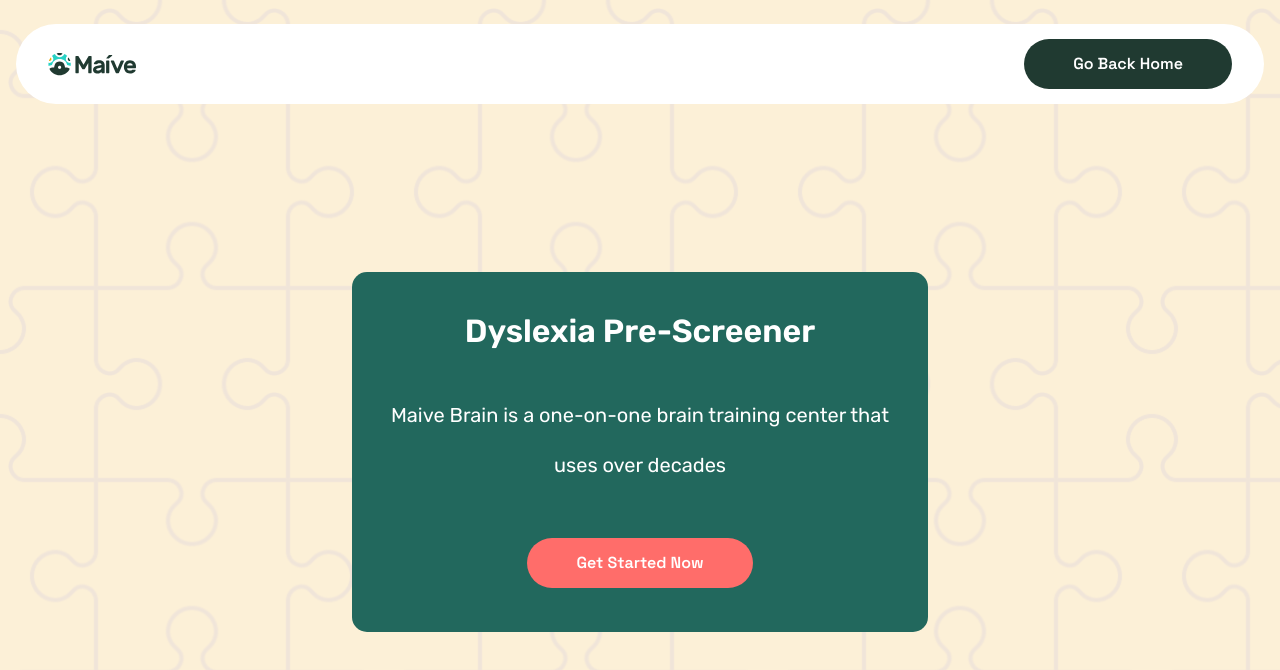
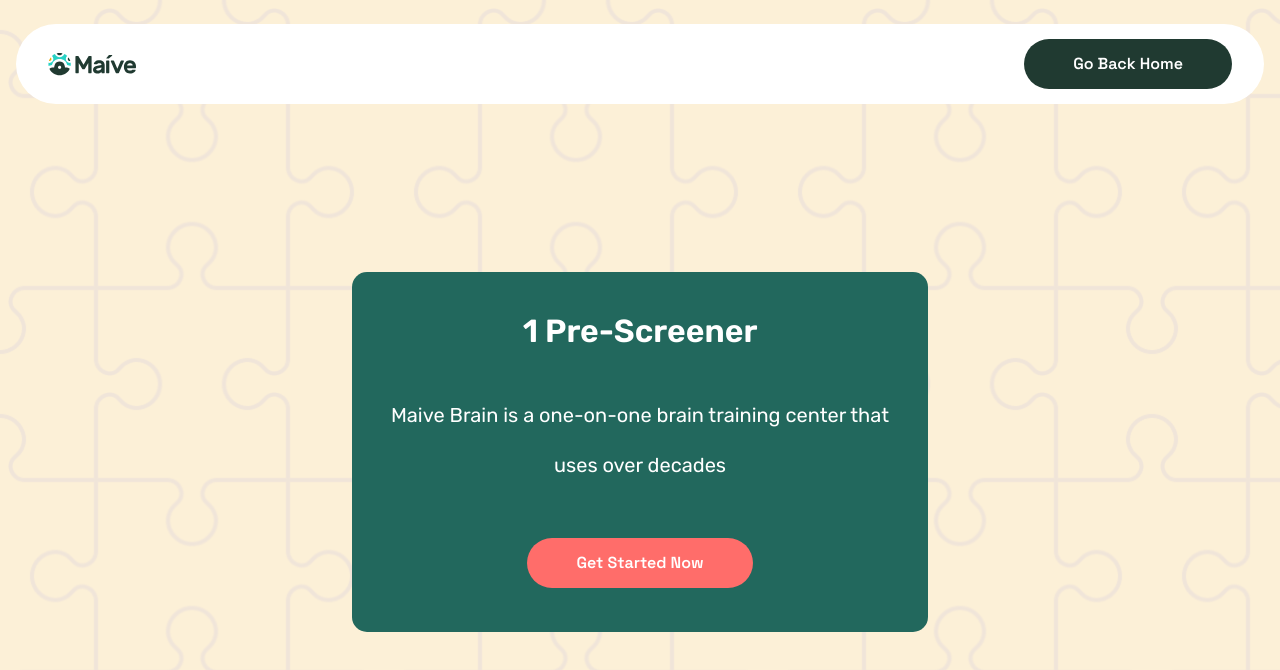
Before and after one commit to GodshieldOche/maive_brain, a Next.js app: page /training/1 in a window 1280 px wide. Shown: the top 670 px of the page. Built offline with nearby package versions, Linux system fonts and the light colour scheme.

Commit message:
[chore]: some updates 2

```diff
--- a/components/TrainingDetails/Complete.tsx
+++ b/components/TrainingDetails/Complete.tsx
@@ -1,10 +1,12 @@
 import Image from "next/image";
 import React, { useEffect } from "react";
 import SuccessGif from "../../public/success.gif";
-import { useRouter } from "next/navigation";
+import { useParams, useRouter } from "next/navigation";
 
 const Complete: React.FC<{ answers: string[] }> = ({ answers }) => {
   const router = useRouter();
+  const { id } = useParams();
+
   useEffect(() => {
     if (!answers.length) {
       return router.push("?step=0");
@@ -14,8 +16,8 @@ const Complete: React.FC<{ answers: string[] }> = ({ answers }) => {
     <div className="w-[90vw] lg:w-[41vw] rounded-[15px] flex flex-col justify-center items-center py-6 pb-12 px-9 bg-[#22685D] ">
       <Image src={SuccessGif} alt="Success gif" />
       <div className="flex flex-col gap-y-6 w-full items-center justify-center">
-        <h1 className="text-xl lg:text-[32px] text-center font-semibold text-white leading-[50px] lg:leading-[70px] ">
-          Dyslexia Pre-Screener Completed
+        <h1 className="text-xl lg:text-[32px] capitalize text-center font-semibold text-white leading-[50px] lg:leading-[70px] ">
+          {id} Pre-Screener Completed
         </h1>
         <h1 className="text-base lg:text-xl text-white text-center leading-[50px] ">
           Congratulations!! you have completed this assessment, we will review
--- a/components/TrainingDetails/GetStarted.tsx
+++ b/components/TrainingDetails/GetStarted.tsx
@@ -1,14 +1,15 @@
 import React from "react";
 import Button from "../Common/Button";
-import { useRouter } from "next/navigation";
+import { useParams, useRouter } from "next/navigation";
 
 const GetStarted: React.FC = () => {
   const router = useRouter();
+  const { id } = useParams();
   return (
     <div className="w-[90vw] lg:min-h-[45vh] lg:w-[45vw] rounded-[15px] gap-y-12 flex flex-col items-center py-6 px-9 bg-[#22685D] ">
       <div className="flex flex-col gap-y-6 w-full items-center justify-center">
-        <h1 className=" text-xl lg:text-[32px] font-semibold text-white leading-[70px] ">
-          Dyslexia Pre-Screener
+        <h1 className=" text-xl lg:text-[32px] capitalize font-semibold text-white leading-[70px] ">
+          {id} Pre-Screener
         </h1>
         <h1 className=" text-base lg:text-xl text-white text-center leading-[40px] lg:leading-[50px] ">
           Maive Brain is a one-on-one brain training center that uses over
```
